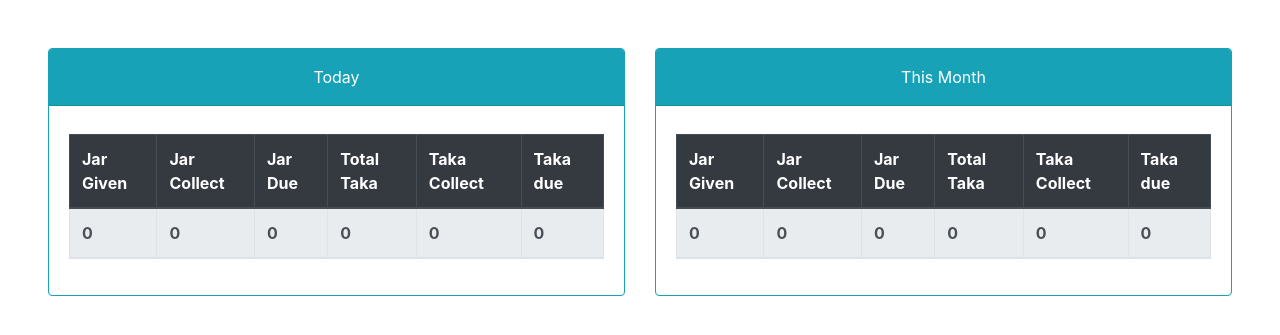
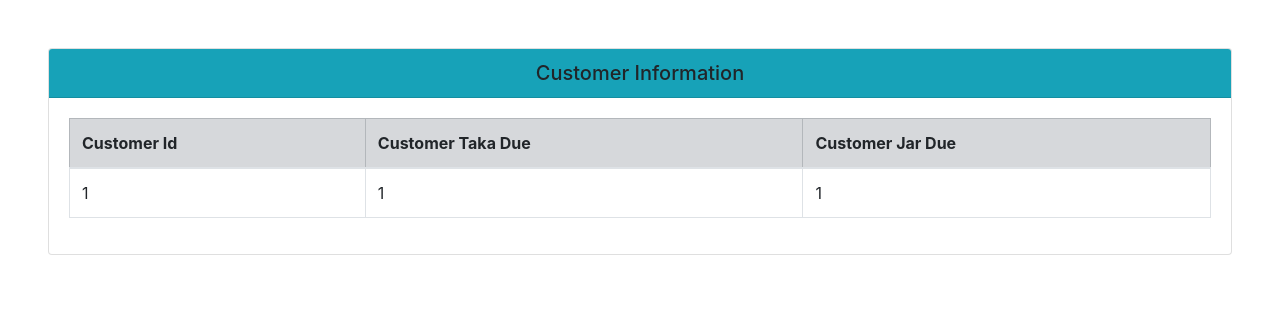
Before and after one commit to mahamudhasan124/WaterSupply, a Django app: page / in a window 1280 px wide. Shown: the part 56-391 px from the top of the page. Run offline with Django 3.2, Linux system fonts and the light colour scheme; a user stored in the database is signed in; tables that the repository leaves empty hold one stand-in row (values such as "Sample post"); lists and menus that the app fills with data are empty; some libraries are stand-ins or nearby versions.

Commit message:
landing page change

```diff
--- /dev/null
+++ b/pura/templates/pura/landing_page.html
@@ -0,0 +1,33 @@
+{% extends 'pura/main.html' %}
+
+{% block content %}
+
+<div class="card-deck p-5">
+
+    <div class="card">
+        <h5 class="card-header text-center bg-info">Customer Information</h5>
+{#        <h5 class="card-header text-center bg-info">{{ s.get_staff_daily_calculation }}</h5>#}
+{#        <h5 class="card-header text-center bg-info">{{ s.get_staff_monthly_calculation }}</h5>#}
+      <div class="card-body">
+
+       <table class="table table-bordered table-hover">
+      <thead class="table-secondary">
+    <tr>
+      <th scope="col">Customer Id</th>
+      <th scope="col">Customer Taka Due</th>
+      <th scope="col">Customer Jar Due</th>
+    </tr>
+  </thead>
+ {% for c in customers %}
+  <tbody>
+    <td scope="col">{{ c.id }}</td>
+    <td scope="col">{{ c.tk_previous_due }}</td>
+    <td scope="col">{{ c.jar_previous_due }}</td>
+  </tbody>
+ {% endfor %}
+</table>
+      </div>
+    </div>
+</div>
+
+{% endblock %}
--- a/pura/templates/pura/login.html
+++ b/pura/templates/pura/login.html
@@ -80,8 +80,6 @@
 		<div class="d-flex justify-content-center h-100">
 			<div class="user_card">
 				<div class="d-flex justify-content-center">
-
-
 					<h3 id="form-title">LOGIN</h3>
 				</div>
 				<div class="d-flex justify-content-center form_container">
@@ -115,6 +113,7 @@
 					<div class="d-flex justify-content-center links">
 						Forgot Password? <a href="{% url 'reset_password' %}" class="ml-2">Reset Password</a>
 					</div>
+                    <a href="{% url 'landing' %}">Back</a>
 				</div>
 
 			</div>
--- a/pura/templates/pura/navbar.html
+++ b/pura/templates/pura/navbar.html
@@ -8,7 +8,7 @@
 
 
 <nav class="navbar navbar-expand-lg navbar-dark bg-dark sticky-top">
-  <a class="navbar-brand" href="{% url 'home' %}">Purera</a>
+  <a class="navbar-brand" href="{% url 'landing' %}">Purera</a>
   <button class="navbar-toggler" type="button" data-toggle="collapse" data-target="#navbarSupportedContent" aria-controls="navbarSupportedContent" aria-expanded="false" aria-label="Toggle navigation">
     <span class="navbar-toggler-icon"></span>
   </button>
@@ -21,6 +21,12 @@
       </li>
       -->
 
+    {% if not user.is_authenticated %}
+        <li class="nav-item">
+        <a class="nav-link" href="{% url 'login' %}">Login</a>
+      </li>
+
+    {% else %}
 
       <li class="nav-item">
         <a class="nav-link" href="{% url 'customer' %}">Customer</a>
@@ -67,4 +73,5 @@
     <span class="hello-msg">Hello, {{ request.user }}</span>
     <span ><a class="btn btn-outline-danger" href="{% url 'logout' %}">Logout</a></span>
 
+ {% endif %}
 </nav>
--- a/pura/urls.py
+++ b/pura/urls.py
@@ -5,6 +5,7 @@
 
 
 urlpatterns = [
+    path('',views.landing_page, name='landing'),
     path('', views.home, name='home'),
     path('guideline/',views.guideline, name='guideline'),
 
--- a/pura/views.py
+++ b/pura/views.py
@@ -32,7 +32,7 @@
 
 def logout_admin(request):
     logout(request)
-    return redirect('login')
+    return redirect('landing')
 
 
 @login_required(login_url='login')
@@ -396,3 +396,11 @@
 
     }
     return render(request, 'pura/account.html', context)
+
+
+
+def landing_page(request):
+    customers = Customer.objects.all().order_by('id')
+
+    context = {'customers':customers,}
+    return render(request, 'pura/landing_page.html', context)
```
Also changed, not shown: pura/templates/pura/delivery.html (+1 -9 lines).
